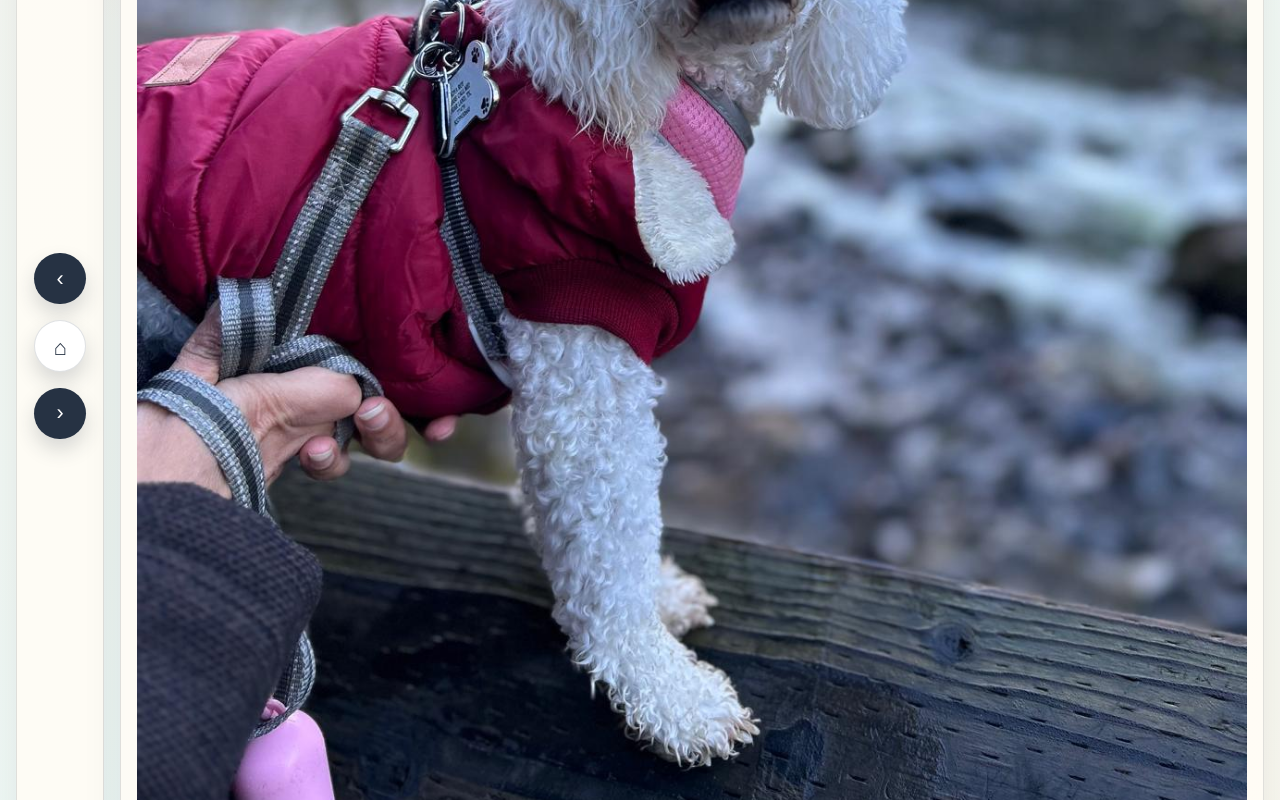
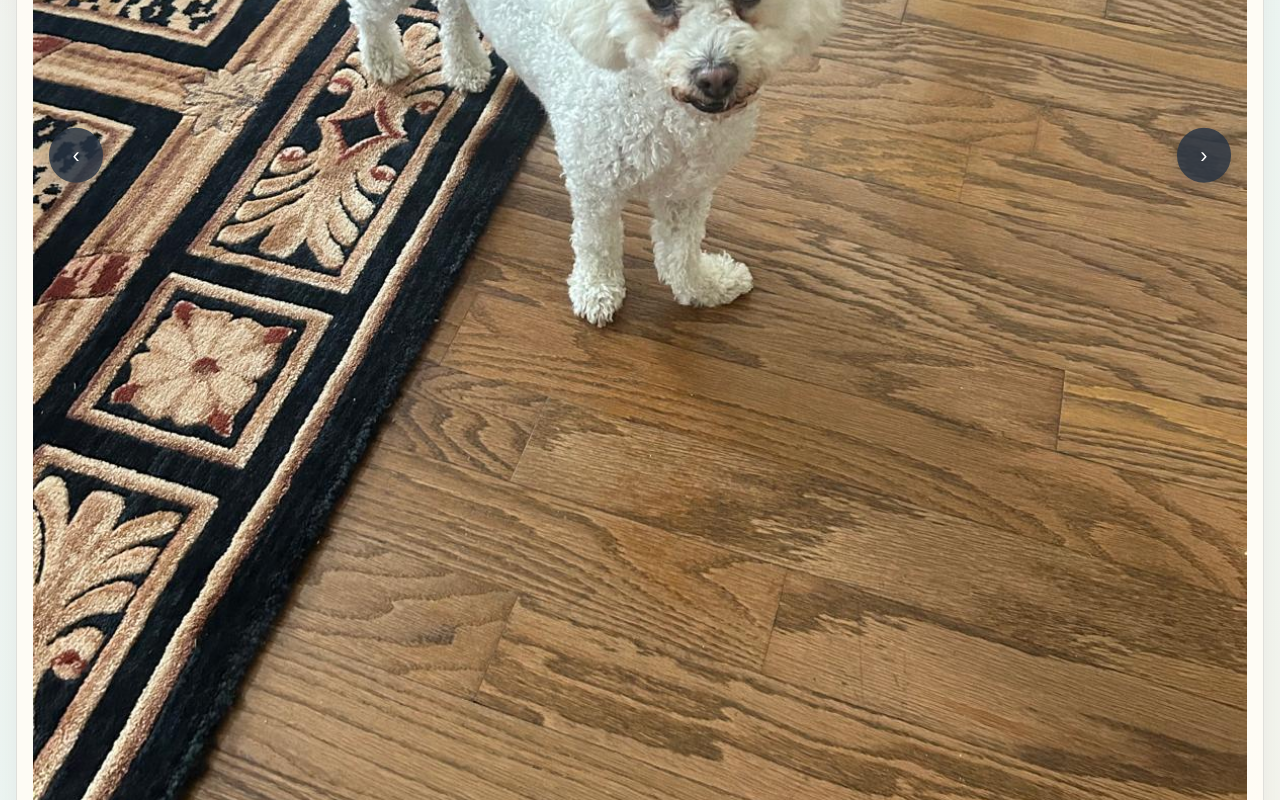
Before and after one commit to sanjeevkumarroy-prog/barfitest, a plain HTML site: page index.html in a window 1280 px wide. Shown: the part 820-1620 px from the top of the page. Drawn offline with Linux system fonts and the light colour scheme.

Commit message:
Add overlay controls and random slideshow order

```diff
--- a/index.html
+++ b/index.html
@@ -34,45 +34,43 @@
 
       .shell {
         min-height: 100vh;
-        display: grid;
-        grid-template-columns: 5.5rem minmax(0, 1fr);
-        gap: 1rem;
+        display: block;
         padding: 1rem;
       }
 
-      .rail {
+      .rail { display: none; }
+
+      .nav-btn {
+        position: absolute;
+        top: 50%;
+        z-index: 2;
+        width: 3.4rem;
+        height: 3.4rem;
         display: flex;
-        flex-direction: column;
         justify-content: center;
-        gap: 1rem;
         align-items: center;
-        border: 1px solid var(--line);
-        border-radius: 1.25rem;
-        background: var(--panel);
-        box-shadow: 0 1rem 2.5rem rgba(38, 50, 67, 0.08);
+        border: 0;
+        border-radius: 999px;
+        background: rgba(38, 50, 67, 0.82);
+        color: #fff;
+        font-size: 1.35rem;
+        cursor: pointer;
+        transform: translateY(-50%);
+        box-shadow: 0 0.65rem 1.25rem rgba(38, 50, 67, 0.22);
+        transition: background 160ms ease, transform 160ms ease;
       }
 
-      .rail button,
-      .rail a {
-        width: 3.2rem;
-        height: 3.2rem;
-        display: grid;
-        place-items: center;
-        border: 0;
-        border-radius: 999px;
-        background: #263243;
-        color: #fff;
-        text-decoration: none;
-        font-size: 1.35rem;
-        cursor: pointer;
-        box-shadow: 0 0.65rem 1.25rem rgba(38, 50, 67, 0.18);
+      .nav-btn:hover,
+      .nav-btn:focus-visible {
+        background: rgba(232, 111, 138, 0.94);
+        transform: translateY(-50%) scale(1.05);
       }
 
-      .rail .ghost {
-        background: #fff;
-        color: var(--ink);
-        border: 1px solid var(--line);
-      }
+      .nav-btn.prev { left: 1rem; }
+
+      .nav-btn.next { right: 1rem; }
+
+      .nav-btn span { line-height: 1; }
 
       .gallery {
         border: 1px solid var(--line);
@@ -188,17 +186,6 @@
       }
 
       @media (max-width: 980px) {
-        .shell {
-          grid-template-columns: 1fr;
-        }
-
-        .rail {
-          order: 2;
-          flex-direction: row;
-          justify-content: space-between;
-          padding: 0.9rem;
-        }
-
         .gallery {
           min-height: auto;
         }
@@ -235,7 +222,13 @@
           </aside>
 
           <div class="frame">
+            <button id="framePrev" class="nav-btn prev" type="button" aria-label="Previous photo">
+              <span>&lsaquo;</span>
+            </button>
             <img id="slide" class="photo is-visible" alt="Barfi photo" />
+            <button id="frameNext" class="nav-btn next" type="button" aria-label="Next photo">
+              <span>&rsaquo;</span>
+            </button>
           </div>
           <div class="status" id="status">Photo 1 of 27</div>
         </section>
@@ -446,14 +439,40 @@
       const captionText = document.getElementById("captionText");
       const status = document.getElementById("status");
       const thumbs = document.getElementById("thumbs");
-      const next = document.getElementById("next");
-      const prev = document.getElementById("prev");
+      const next = document.getElementById("frameNext");
+      const prev = document.getElementById("framePrev");
 
       let index = 0;
       const intervalMs = 4000;
       let timer = null;
+      let order = shuffleIndexes();
+      let position = 0;
+
+      function shuffleIndexes() {
+        const indexes = slides.map((_, i) => i);
+        for (let i = indexes.length - 1; i > 0; i--) {
+          const j = Math.floor(Math.random() * (i + 1));
+          [indexes[i], indexes[j]] = [indexes[j], indexes[i]];
+        }
+        return indexes;
+      }
+
+      function reshuffle(step, currentIndex) {
+        order = shuffleIndexes();
+        if (step > 0 && order[0] === currentIndex && order.length > 1) {
+          [order[0], order[1]] = [order[1], order[0]];
+        }
+        if (step < 0 && order[order.length - 1] === currentIndex && order.length > 1) {
+          [order[order.length - 1], order[order.length - 2]] = [
+            order[order.length - 2],
+            order[order.length - 1],
+          ];
+        }
+        position = step > 0 ? 0 : order.length - 1;
+      }
 
       function render() {
+        index = order[position];
         const current = slides[index];
         slide.classList.remove("is-visible");
         requestAnimationFrame(() => {
@@ -461,7 +480,7 @@
           slide.alt = current.title;
           captionTitle.textContent = current.title;
           captionText.textContent = current.text;
-          status.textContent = `Photo ${index + 1} of ${slides.length}`;
+          status.textContent = `Photo ${position + 1} of ${slides.length}`;
           document.querySelectorAll(".thumb").forEach((btn, i) => {
             btn.classList.toggle("is-active", i === index);
           });
@@ -470,7 +489,11 @@
       }
 
       function go(step) {
-        index = (index + step + slides.length) % slides.length;
+        const currentIndex = order[position];
+        position += step;
+        if (position >= order.length || position < 0) {
+          reshuffle(step, currentIndex);
+        }
         render();
         restart();
       }
@@ -487,7 +510,11 @@
         btn.setAttribute("aria-label", `Show photo ${i + 1}: ${item.title}`);
         btn.innerHTML = `<img src="${item.file}" alt="${item.title} thumbnail" />`;
         btn.addEventListener("click", () => {
-          index = i;
+          position = order.indexOf(i);
+          if (position === -1) {
+            order = [i, ...shuffleIndexes().filter((itemIndex) => itemIndex !== i)];
+            position = 0;
+          }
           render();
           restart();
         });
```
